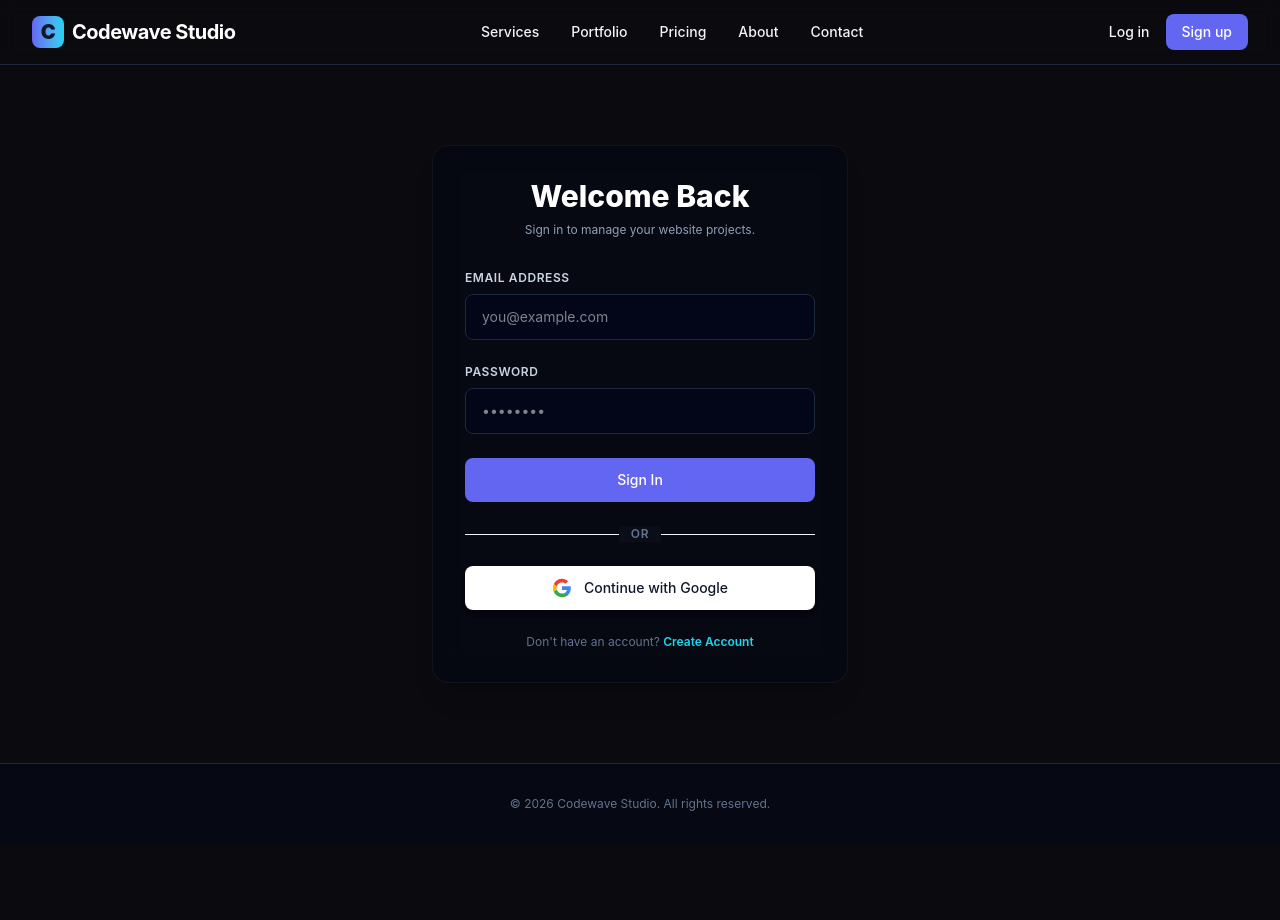
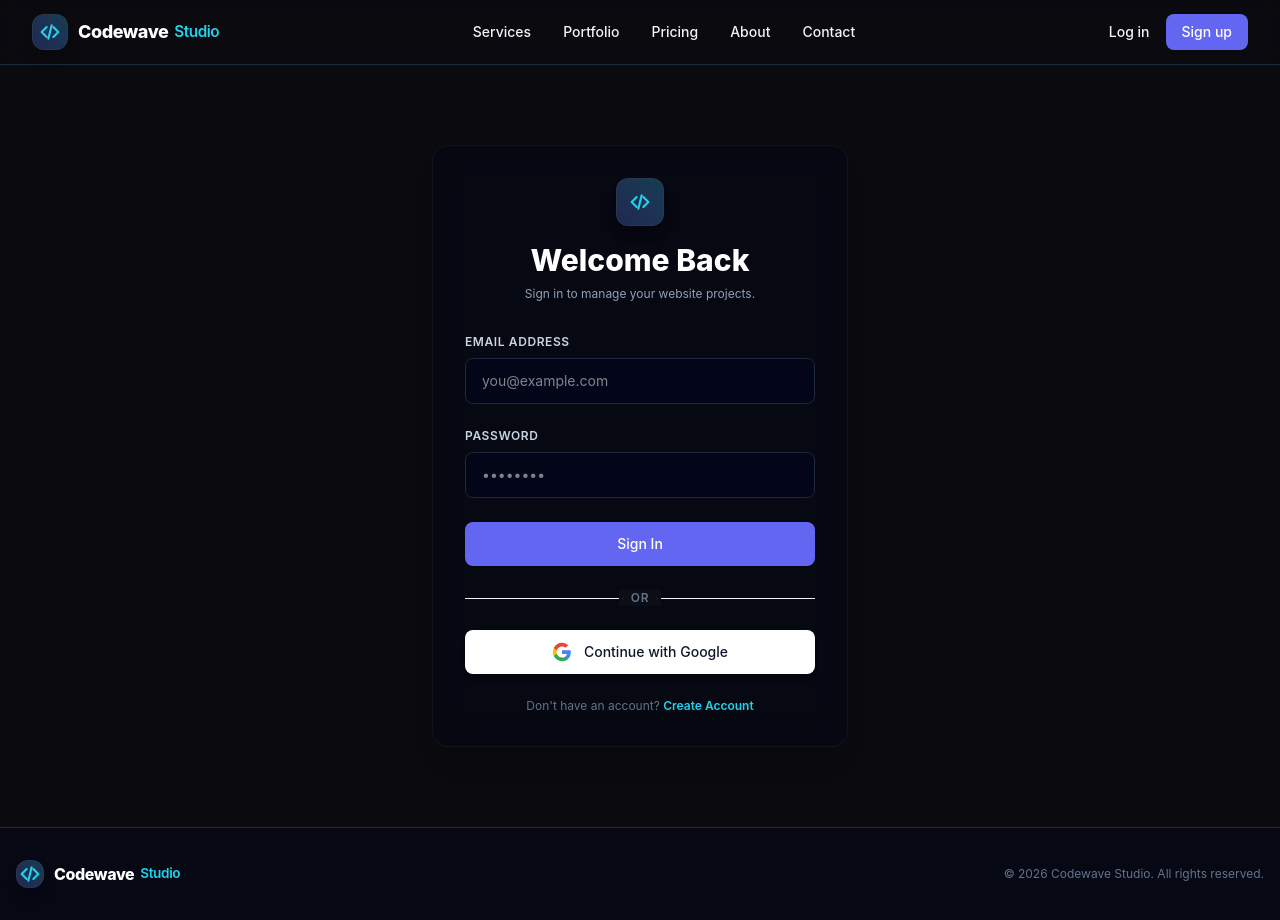
Before and after one commit to GaniduSasmitha/Codewave-Studio, a React (Vite) app: page /login in a window 1280 px wide. Before the commit the page ends 844 px from the top, so only its background shows below. Built offline with nearby package versions, Linux system fonts and the light colour scheme; no server answers.

Commit message:
feat: implement public, admin, and customer layout structures with authentication-aware navigation and login page

```diff
--- /dev/null
+++ b/src/components/Logo.tsx
@@ -0,0 +1,65 @@
+interface LogoProps {
+  size?: 'sm' | 'md' | 'lg';
+  showText?: boolean;
+  subtitle?: string;
+  className?: string;
+}
+
+export default function Logo({
+  size = 'md',
+  showText = true,
+  subtitle,
+  className = ''
+}: LogoProps) {
+  const iconSizes = {
+    sm: 'w-7 h-7 text-xs',
+    md: 'w-9 h-9 text-sm',
+    lg: 'w-12 h-12 text-base'
+  };
+
+  const textSizes = {
+    sm: 'text-base',
+    md: 'text-lg',
+    lg: 'text-2xl'
+  };
+
+  return (
+    <div className={`flex items-center gap-2.5 ${className}`}>
+      {/* Code Emblem Icon */}
+      <div className={`${iconSizes[size]} rounded-xl bg-slate-900 border border-slate-700/80 shadow-lg flex items-center justify-center relative overflow-hidden group flex-shrink-0`}>
+        {/* Glow background */}
+        <div className="absolute inset-0 bg-gradient-to-tr from-primary to-accent opacity-20 group-hover:opacity-40 transition-opacity" />
+
+        {/* Code Brackets Icon */}
+        <svg
+          className="w-5 h-5 relative z-10 text-accent"
+          viewBox="0 0 24 24"
+          fill="none"
+          stroke="currentColor"
+          strokeWidth="2.5"
+          strokeLinecap="round"
+          strokeLinejoin="round"
+        >
+          <polyline points="16 18 22 12 16 6" />
+          <polyline points="8 6 2 12 8 18" />
+          <line x1="14" y1="4" x2="10" y2="20" />
+        </svg>
+      </div>
+
+      {/* Brand Text */}
+      {showText && (
+        <div className="flex flex-col text-left">
+          <span className={`${textSizes[size]} font-extrabold tracking-tight text-white leading-none flex items-center gap-1.5`}>
+            Codewave
+            <span className="text-accent font-semibold text-[0.85em]">Studio</span>
+          </span>
+          {subtitle && (
+            <span className="text-[10px] font-bold uppercase tracking-widest text-slate-400 mt-0.5">
+              {subtitle}
+            </span>
+          )}
+        </div>
+      )}
+    </div>
+  );
+}
--- a/src/layouts/AdminLayout.tsx
+++ b/src/layouts/AdminLayout.tsx
@@ -3,6 +3,7 @@ import { Outlet, Link, useNavigate, useLocation } from 'react-router-dom';
 import { motion, AnimatePresence } from 'framer-motion';
 import { useAuth } from '../hooks/useAuth';
 import ProfileMenu from '../components/ProfileMenu';
+import Logo from '../components/Logo';
 import { supabase } from '../lib/supabase';
 
 export default function AdminLayout() {
@@ -60,9 +61,8 @@ export default function AdminLayout() {
     <div className="min-h-screen bg-background text-slate-100 flex flex-col font-sans">
       <header className="border-b border-slate-800 bg-slate-950/80 backdrop-blur sticky top-0 z-50">
         <div className="max-w-7xl mx-auto px-4 sm:px-6 lg:px-8 h-16 flex items-center justify-between">
-          <Link to="/admin" className="text-xl font-bold tracking-tight text-white flex items-center gap-2">
-            <span className="w-8 h-8 rounded-lg bg-accent flex items-center justify-center font-black text-slate-900">A</span>
-            <span>Admin Console</span>
+          <Link to="/admin">
+            <Logo size="md" subtitle="Admin Console" />
           </Link>
 
           <nav className="hidden md:flex space-x-6 text-sm font-medium items-center">
--- a/src/layouts/CustomerLayout.tsx
+++ b/src/layouts/CustomerLayout.tsx
@@ -3,6 +3,7 @@ import { Outlet, Link, useNavigate, useLocation } from 'react-router-dom';
 import { motion, AnimatePresence } from 'framer-motion';
 import { useAuth } from '../hooks/useAuth';
 import ProfileMenu from '../components/ProfileMenu';
+import Logo from '../components/Logo';
 
 export default function CustomerLayout() {
   const navigate = useNavigate();
@@ -20,9 +21,8 @@ export default function CustomerLayout() {
     <div className="min-h-screen bg-background text-slate-100 flex flex-col font-sans">
       <header className="border-b border-slate-800 bg-background/80 backdrop-blur sticky top-0 z-50">
         <div className="max-w-7xl mx-auto px-4 sm:px-6 lg:px-8 h-16 flex items-center justify-between">
-          <Link to="/portal" className="text-xl font-bold tracking-tight text-white flex items-center gap-2">
-            <span className="w-8 h-8 rounded-lg gradient-brand flex items-center justify-center font-black text-slate-900">C</span>
-            <span>Client Portal</span>
+          <Link to="/portal">
+            <Logo size="md" subtitle="Client Portal" />
           </Link>
 
           <nav className="hidden md:flex space-x-6 text-sm font-medium">
--- a/src/layouts/PublicLayout.tsx
+++ b/src/layouts/PublicLayout.tsx
@@ -3,6 +3,7 @@ import { Outlet, Link, useLocation, useNavigate } from 'react-router-dom';
 import { motion, AnimatePresence } from 'framer-motion';
 import { useAuth } from '../hooks/useAuth';
 import ProfileMenu from '../components/ProfileMenu';
+import Logo from '../components/Logo';
 
 export default function PublicLayout() {
   const location = useLocation();
@@ -20,9 +21,8 @@ export default function PublicLayout() {
     <div className="min-h-screen bg-background text-slate-100 flex flex-col font-sans">
       <header className="border-b border-slate-800 bg-background/80 backdrop-blur sticky top-0 z-50">
         <div className="max-w-7xl mx-auto px-4 sm:px-6 lg:px-8 h-16 flex items-center justify-between">
-          <Link to="/" className="text-xl font-bold tracking-tight text-white flex items-center gap-2">
-            <span className="w-8 h-8 rounded-lg gradient-brand flex items-center justify-center font-black text-slate-900">C</span>
-            <span>Codewave Studio</span>
+          <Link to="/">
+            <Logo size="md" />
           </Link>
 
           <nav className="hidden md:flex space-x-8 text-sm font-medium">
@@ -49,7 +49,6 @@ export default function PublicLayout() {
                 >
                   My Orders
                 </Link>
-                {/* Profile menu replaces bare sign-out button */}
                 <ProfileMenu />
               </>
             ) : user && profile?.role === 'admin' ? (
@@ -169,7 +168,8 @@ export default function PublicLayout() {
         </motion.div>
       </main>
       <footer className="border-t border-slate-800 py-8 bg-slate-950/50">
-        <div className="max-w-7xl mx-auto px-4 text-center text-xs text-slate-500">
+        <div className="max-w-7xl mx-auto px-4 flex flex-col sm:flex-row items-center justify-between gap-4 text-xs text-slate-500">
+          <Logo size="sm" showText={true} />
           <p>© {new Date().getFullYear()} Codewave Studio. All rights reserved.</p>
         </div>
       </footer>
--- a/src/pages/public/Login.tsx
+++ b/src/pages/public/Login.tsx
@@ -4,6 +4,7 @@ import { useAuth } from '../../hooks/useAuth';
 import { supabase } from '../../lib/supabase';
 import GlassCard from '../../components/GlassCard';
 import AnimatedButton from '../../components/AnimatedButton';
+import Logo from '../../components/Logo';
 
 export default function Login() {
   const navigate = useNavigate();
@@ -55,6 +56,9 @@ export default function Login() {
   return (
     <div className="py-20 max-w-md mx-auto px-4 text-left">
       <GlassCard className="p-8 border border-white/5 bg-slate-900/10">
+        <div className="flex justify-center mb-4">
+          <Logo size="lg" showText={false} />
+        </div>
         <div className="text-center mb-8">
           <h1 className="text-3xl font-extrabold text-white">Welcome Back</h1>
           <p className="text-slate-400 text-xs mt-2">Sign in to manage your website projects.</p>
```
Also changed, not shown: public/favicon.svg, public/logo.svg (added).
